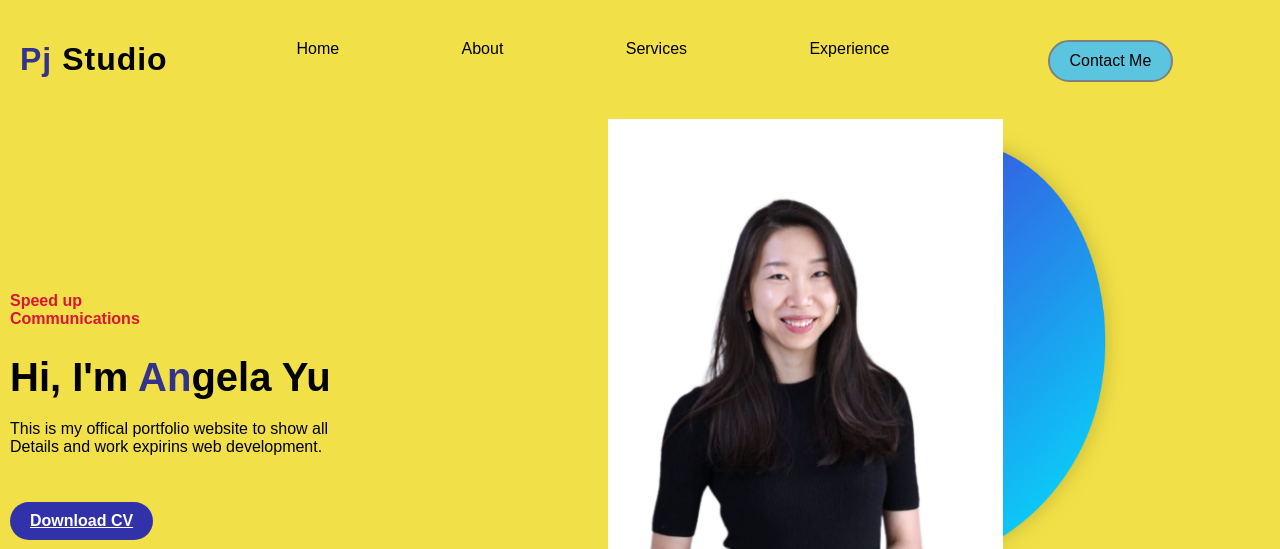
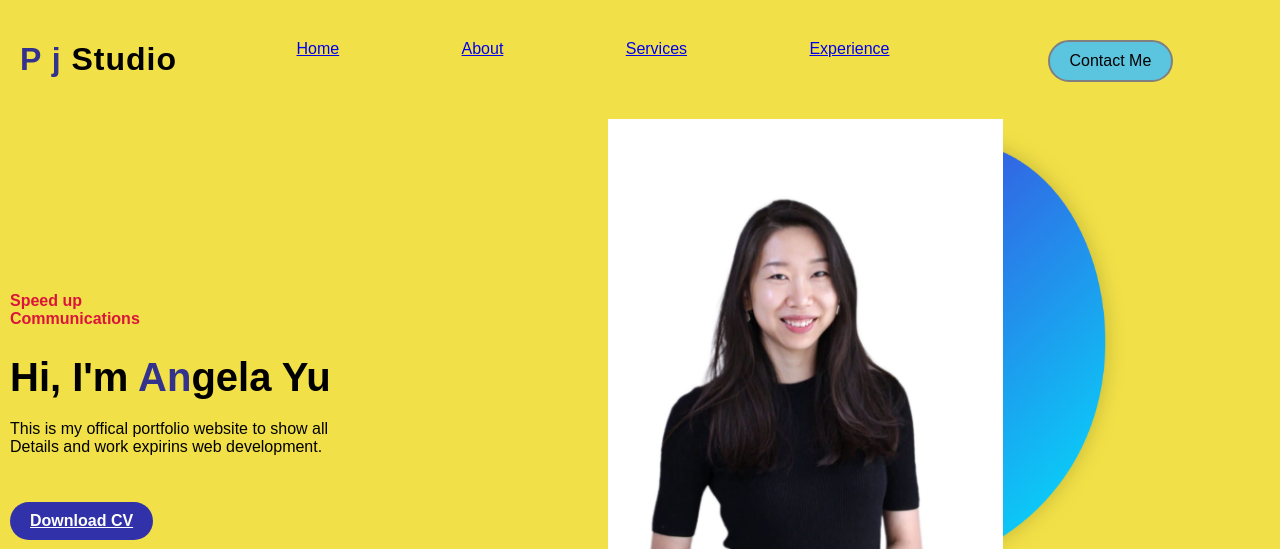
Before and after one commit to AMAKAONU/angel-profile, a plain HTML site: page my portfolio/index.html in a window 1280 px wide. Shown: the top 549 px of the page. Drawn offline with Linux system fonts and the light colour scheme.

Commit message:
amaka try manage this index and do the css your self

```diff
--- a/my portfolio/index.html
+++ b/my portfolio/index.html
@@ -12,18 +12,19 @@
 </head>
 <body>
 
+    <div class="wrapper">
         <div class="container">
 
             <div class="navbar">
                 <div class="logo">
-                <h1 class="Pj">Pj <span class="span">Studio</span></h1>
+                    <h1 class="Pj">P <span class="j">j</span> <span class="span">Studio</span></h1>
 
                 </div>
                 <div class="nav">
-                <div class="navlist">Home</div>
-                <div class="navlist">About</div>
-                <div class="navlist">Services</div>
-                <div class="navlist">Experience</div>
+                    <a href="#" class="navlist">Home</a>
+                    <a href="#" class="navlist">About</a>
+                    <a href="#" class="navlist">Services</a>
+                    <a href="#" class="navlist">Experience</a>
 
                 </div>
                 <div class="contactnav">
@@ -50,6 +51,7 @@
             </div>
 
         </div>
+    </div>
 
 
 </body>
```
Lines whose indentation alone changed are shown as unchanged.
